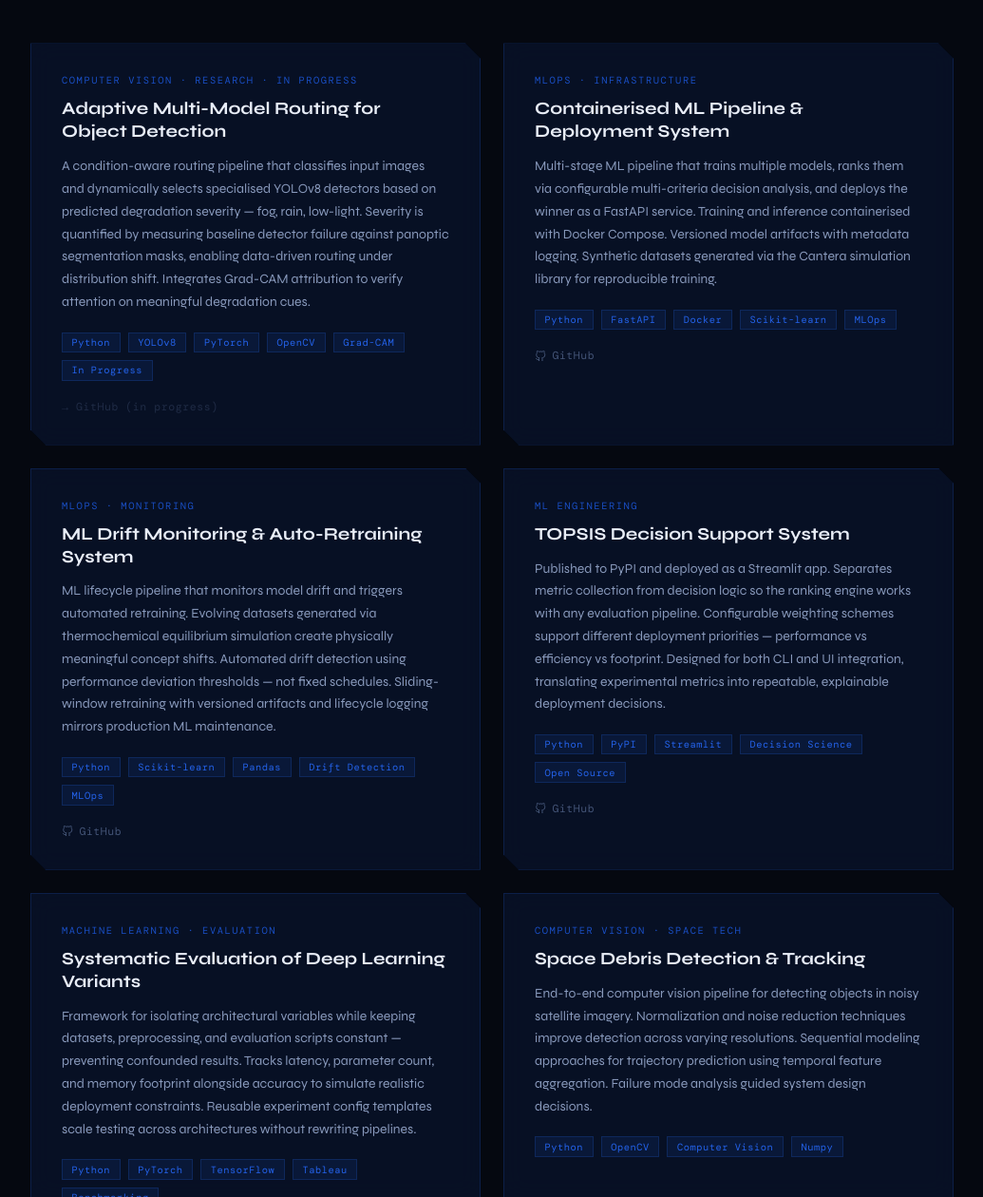
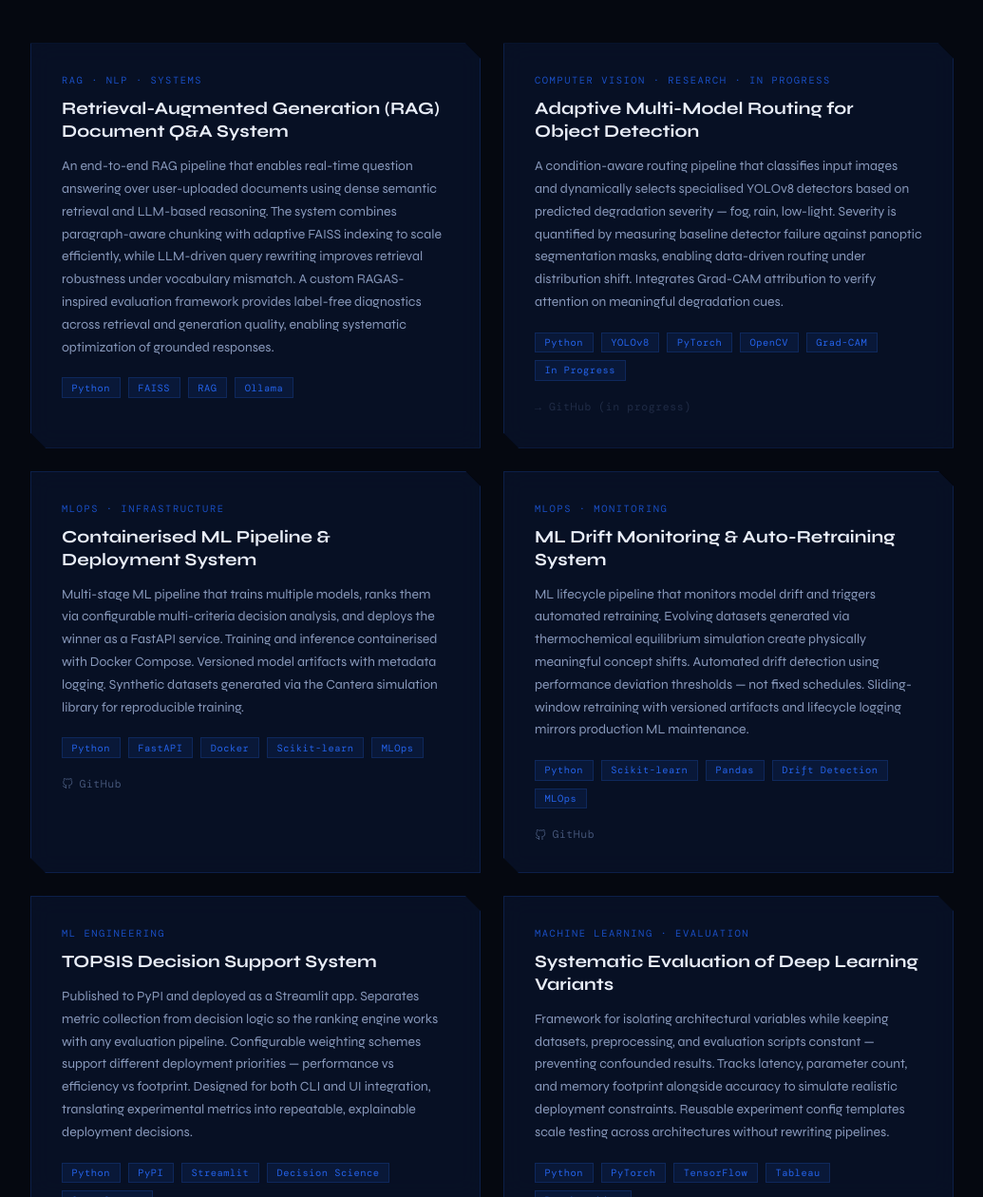
Before and after one commit to VanshGumber/vanshgumber.github.io, a plain HTML site: page index.html in a window 1280 px wide. Shown: the part 3304-4564 px from the top of the page at 95% size, without its empty margins (122-1157 px from the left). Drawn offline with nearby package versions, Linux system fonts and the light colour scheme; a web font is replaced by a local one.

Commit message:
Added RAG project

```diff
--- a/index.html
+++ b/index.html
@@ -1053,6 +1053,19 @@
     <div class="section-label">Projects</div>
     <h2>Work I'm<br/>proud of.</h2>
     <div class="projects-grid">
+      <div class="project-card fade-in" style="transition-delay:0.25s">
+        <div class="project-cat">RAG · NLP · SYSTEMS</div>
+        <div class="project-title">Retrieval-Augmented Generation (RAG) Document Q&amp;A System</div>
+        <div class="project-desc">
+          An end-to-end RAG pipeline that enables real-time question answering over user-uploaded documents using dense semantic retrieval and LLM-based reasoning. The system combines paragraph-aware chunking with adaptive FAISS indexing to scale efficiently, while LLM-driven query rewriting improves retrieval robustness under vocabulary mismatch. A custom RAGAS-inspired evaluation framework provides label-free diagnostics across retrieval and generation quality, enabling systematic optimization of grounded responses.
+        </div>
+        <div class="project-tags">
+          <span class="tag">Python</span>
+          <span class="tag">FAISS</span>
+          <span class="tag">RAG</span>
+          <span class="tag">Ollama</span>
+        </div>
+      </div>
 
       <div class="project-card fade-in">
         <div class="project-cat">Computer Vision · Research · In Progress</div>
@@ -1151,19 +1164,7 @@
         </div>
       </div>
 
-      <div class="project-card fade-in" style="transition-delay:0.25s">
-        <div class="project-cat">Computer Vision · Space Tech</div>
-        <div class="project-title">Space Debris Detection &amp; Tracking</div>
-        <div class="project-desc">
-          End-to-end computer vision pipeline for detecting objects in noisy satellite imagery. Normalization and noise reduction techniques improve detection across varying resolutions. Sequential modeling approaches for trajectory prediction using temporal feature aggregation. Failure mode analysis guided system design decisions.
-        </div>
-        <div class="project-tags">
-          <span class="tag">Python</span>
-          <span class="tag">OpenCV</span>
-          <span class="tag">Computer Vision</span>
-          <span class="tag">Numpy</span>
-        </div>
-      </div>
+
 
     </div>
   </div>
```
